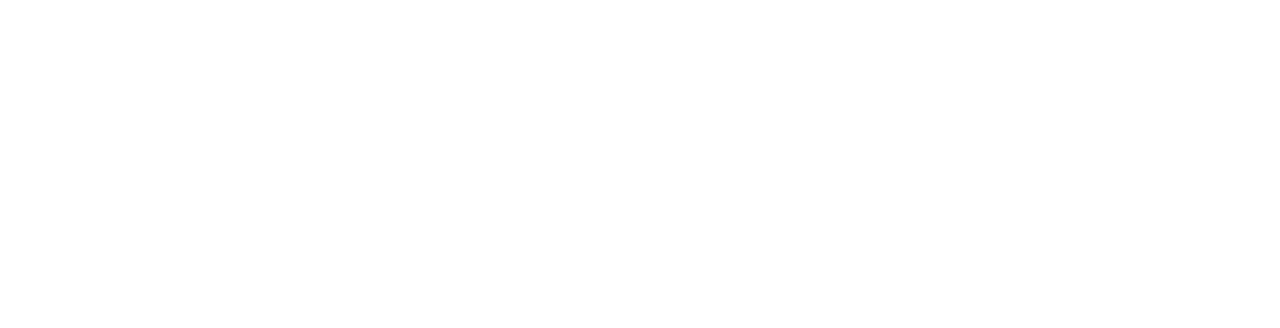
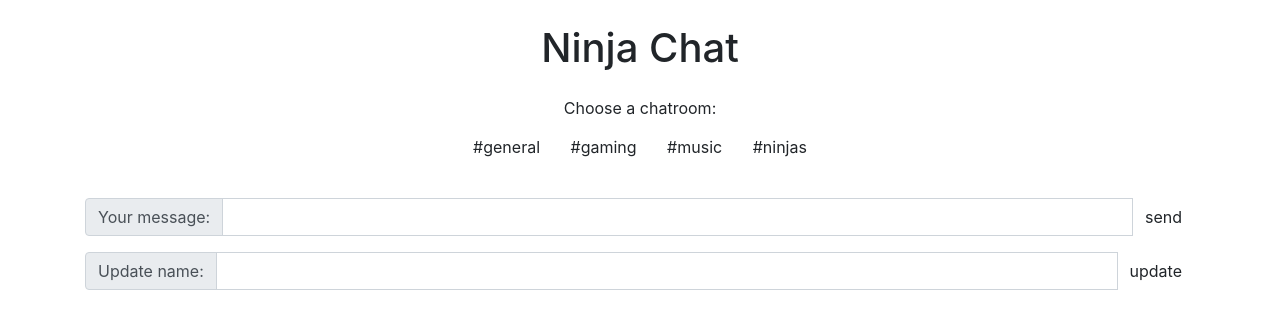
Before and after one commit to elvinciqueira/real-time-chatroom, a plain HTML site: page index.html in a window 1280 px wide. Drawn offline with nearby package versions, Linux system fonts and the light colour scheme.

Commit message:
html & css template

```diff
--- a/index.html
+++ b/index.html
@@ -9,6 +9,49 @@
 </head>
 <body>
 
+  <!--container & title-->
+    <!-- container & title -->
+    <div class="container my-4">
+      <h1 class="my-4 text-center">Ninja Chat</h1>
+      <!-- buttons for chatrooms -->
+      <div class="chat-rooms mb-3 text-center">
+        <div class="my-2">Choose a chatroom:</div>
+        <button class="btn" id="general">#general</button>
+        <button class="btn" id="gaming">#gaming</button>
+        <button class="btn" id="music">#music</button>
+        <button class="btn" id="ninjas">#ninjas</button>
+      </div>
+      <!-- chat list / window -->
+      <div class="chat-window">
+        <ul class="chat-list list-group"></ul>
+      </div>
+      <!-- new chat form -->
+      <form class="new-chat my-3">
+        <div class="input-group">
+          <div class="input-group-prepend">
+            <div class="input-group-text">Your message:</div>
+          </div>
+          <input type="text" id="message" class="form-control" required>
+          <div class="input-group-append">
+            <input type="submit" class="btn" value="send">
+          </div>
+        </div>
+      </form>
+      <!-- update name form -->
+      <form class="new-name my-3">
+        <div class="input-group">
+          <div class="input-group-prepend">
+            <div class="input-group-text">Update name:</div>
+          </div>
+          <input type="text" id="name" class="form-control" required>
+          <div class="input-group-append">
+            <input type="submit" class="btn" value="update">
+          </div>
+        </div>
+        <div class="update-mssg"></div>
+      </form>
+    </div>
+
   <script src="src/scripts/chat.js"></script>
   <script src="src/scripts/ui.js"></script>
   <script src="src/scripts/app.js"></script>
```
